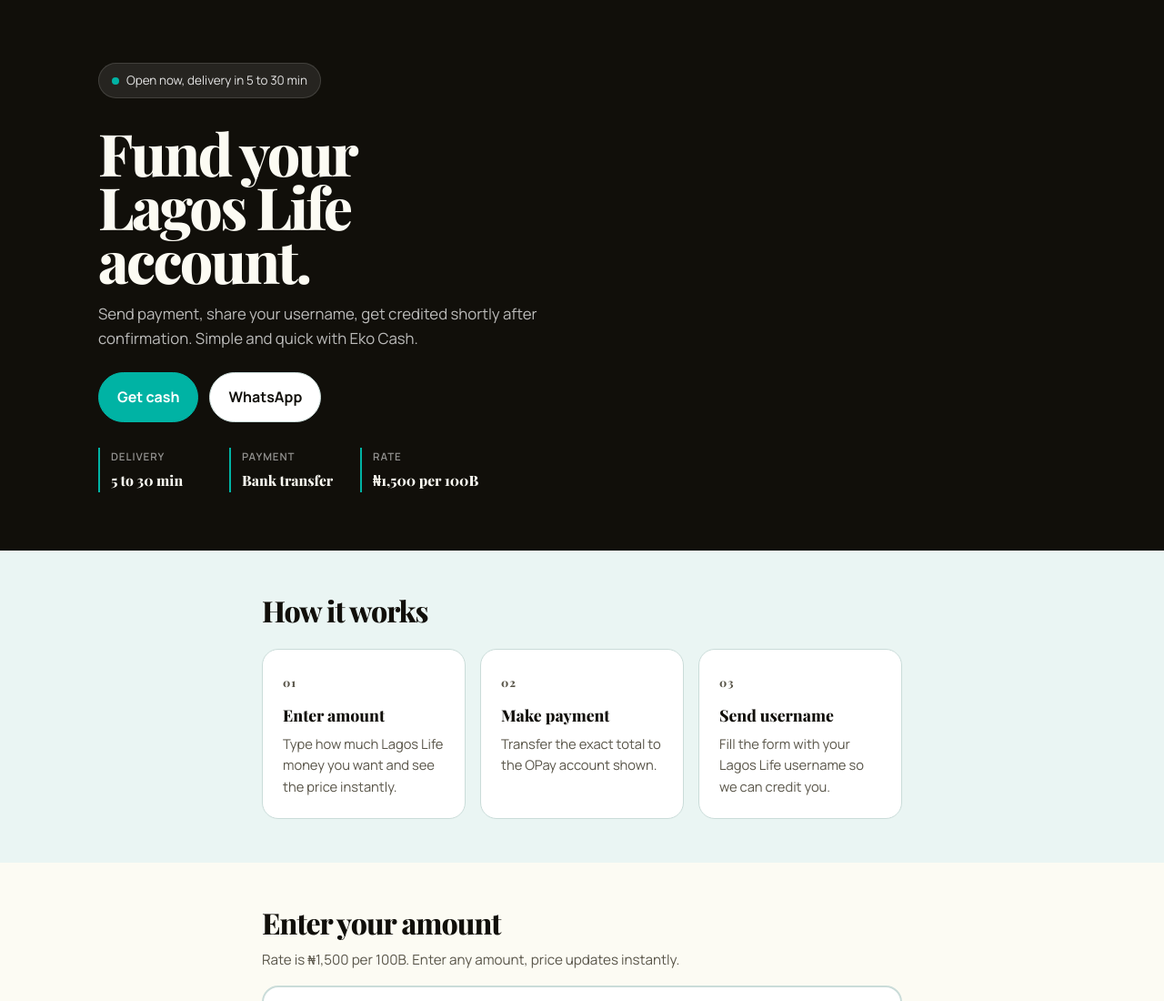
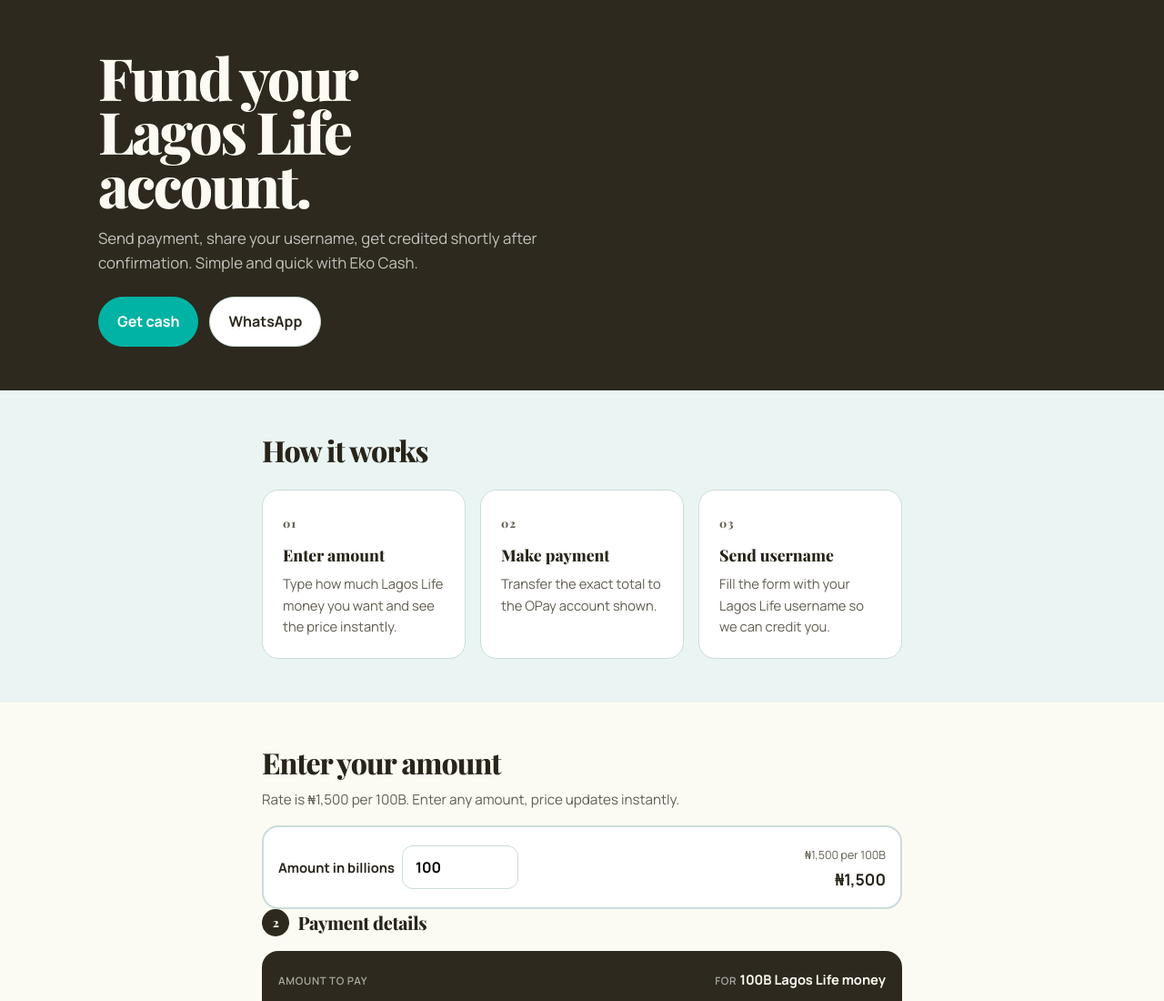
Before and after one commit to StackTactician/lagoslife-money, a website built with Vite: page index.html in a window 1280 px wide. Shown: the top 1100 px of the page at 91% size. Built offline with nearby package versions, Linux system fonts and the light colour scheme.

Commit message:
ui: drop pill + stats row in hero, soften blacks (foreground 17->26, ink 17->28)

```diff
--- a/index.html
+++ b/index.html
@@ -14,18 +14,12 @@
 <section class="hero">
   <div class="wrap">
     <div class="hero-stack">
-      <p class="pill"><span class="pill-dot"></span> Open now, delivery in 5 to 30 min</p>
       <h1>Fund your<br>Lagos Life<br>account.</h1>
       <p class="lead">Send payment, share your username, get credited shortly after confirmation. Simple and quick with Eko Cash.</p>
       <div class="cta-row">
         <a class="btn btn-primary btn-lg" href="#buy">Get cash</a>
         <a class="btn btn-ghost btn-lg" id="hero-wa" target="_blank" rel="noreferrer">WhatsApp</a>
       </div>
-      <dl class="stats">
-        <div><dt>Delivery</dt><dd>5 to 30 min</dd></div>
-        <div><dt>Payment</dt><dd>Bank transfer</dd></div>
-        <div><dt>Rate</dt><dd>₦1,500 per 100B</dd></div>
-      </dl>
     </div>
   </div>
 </section>
--- a/src/style.css
+++ b/src/style.css
@@ -1,13 +1,13 @@
 :root{
   --background:oklch(98.6% .01 95);
-  --foreground:oklch(17% .01 90);
+  --foreground:oklch(26% .02 90);
   --card:oklch(100% 0 0);
   --primary:oklch(68% .14 185);
   --primary-fg:oklch(100% 0 0);
   --muted:oklch(96.2% .012 185);
-  --muted-fg:oklch(45% .02 90);
+  --muted-fg:oklch(48% .02 90);
   --border:oklch(88% .02 185);
-  --ink:oklch(17% .01 90);
+  --ink:oklch(28% .02 90);
   --font-heading:"Playfair Display",system-ui,sans-serif;
   --font-body:"Manrope",system-ui,sans-serif;
 }
@@ -28,16 +28,10 @@ a{color:inherit;text-decoration:none}
 .hero{background:var(--ink);color:var(--background);padding:40px 0 32px}
 .hero .wrap{display:grid;gap:0}
 .hero-stack{display:grid;gap:0}
-.pill{display:inline-flex;align-items:center;gap:.5rem;background:rgba(255,255,255,.09);border:1px solid rgba(255,255,255,.13);padding:7px 14px;border-radius:999px;font-size:.84rem;color:rgba(255,255,255,.88);width:fit-content}
-.pill-dot{width:8px;height:8px;border-radius:999px;background:var(--primary);flex:0 0 8px}
-.hero h1{font-family:var(--font-heading);font-size:clamp(2.2rem, 9vw, 3.6rem);line-height:.92;letter-spacing:-.04em;margin:18px 0 0;font-weight:800}
+.hero h1{font-family:var(--font-heading);font-size:clamp(2.2rem, 9vw, 3.6rem);line-height:.92;letter-spacing:-.04em;margin:0;font-weight:800}
 .lead{max-width:560px;color:rgba(255,255,255,.72);font-size:1.05rem;margin:16px 0 0;line-height:1.6}
 .cta-row{display:grid;grid-template-columns:1fr 1fr;gap:12px;margin-top:24px;max-width:420px}
 .cta-row .btn{justify-content:center;min-height:48px}
-.stats{display:grid;grid-template-columns:repeat(3,1fr);gap:12px;margin-top:28px;max-width:420px}
-.stats div{border-left:2px solid var(--primary);padding-left:12px}
-.stats dt{font-size:.72rem;letter-spacing:.08em;text-transform:uppercase;color:rgba(255,255,255,.55);font-weight:600}
-.stats dd{margin:4px 0 0;font-family:var(--font-heading);font-weight:800;font-size:.98rem}
 
 .btn{appearance:none;border:1px solid transparent;border-radius:999px;padding:10px 18px;font-weight:700;cursor:pointer;display:inline-flex;align-items:center;justify-content:center;gap:.4rem;transition:.15s;min-height:44px;font-size:.95rem;-webkit-tap-highlight-color:transparent;font-family:var(--font-body)}
 .btn:active{transform:scale(.98)}
```
